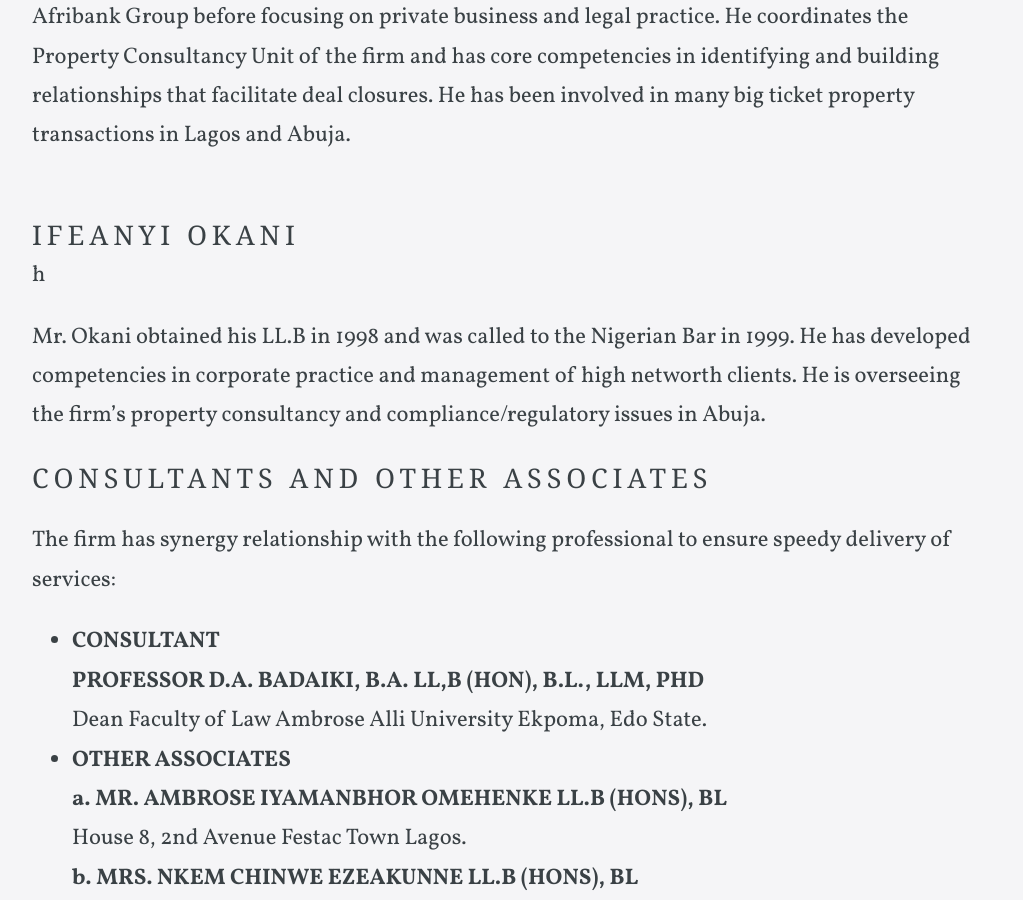
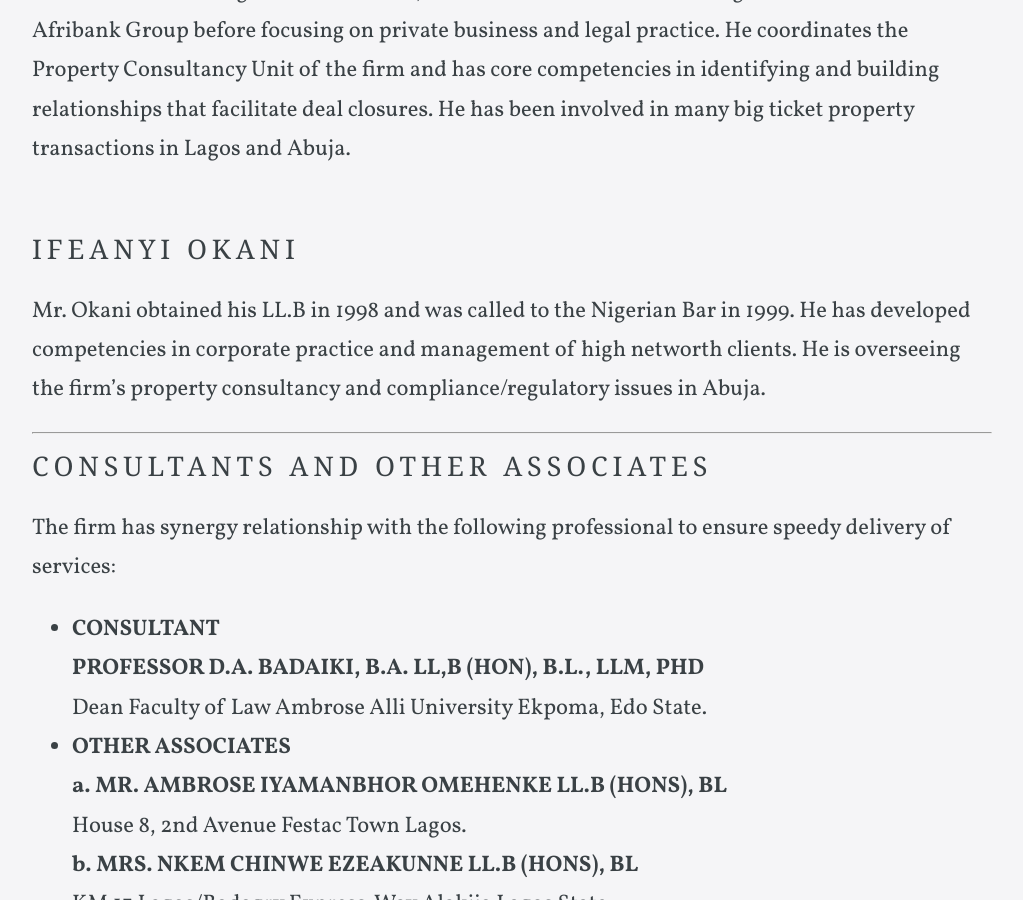
Before and after one commit to enonchong/h, a Jekyll site: the page built from about.html, in a window 1280 px wide and 900 px high, scrolled down 3911 px. Shown: the whole window, without its empty margins (128-1151 px from the left). Built offline with Jekyll 4.4.1, drawn with Linux system fonts in a browser that asks for light colours; some web fonts are replaced.

Commit message:
save changes

```diff
--- a/about.html
+++ b/about.html
@@ -34,7 +34,7 @@ navigation_order: 1
 </ul>
 
 <div>
-		<h3>ACTIVE ASSOCIATES</h3>
+		<h2>ACTIVE ASSOCIATES</h2>
 
 		<h3>IMEH ASIBONG</h3>
 		<p>
@@ -61,11 +61,12 @@ navigation_order: 1
 		He coordinates the Property Consultancy Unit of the firm and has core competencies in identifying and building relationships that facilitate deal closures. He has been involved in many big ticket property transactions in Lagos and Abuja.
 		</p>
 
-		<h3>IFEANYI OKANI</h3>h
+		<h3>IFEANYI OKANI</h3>
 		<p>
 		Mr. Okani obtained his LL.B in 1998 and was called to the Nigerian Bar in 1999. He has developed competencies in corporate practice and management of high networth clients. He is overseeing the firm’s property consultancy and compliance/regulatory issues in Abuja.
 		</p>
 </div>
+<hr/>
 <div>
 		<h3>CONSULTANTS AND OTHER ASSOCIATES</h3>
 
```
